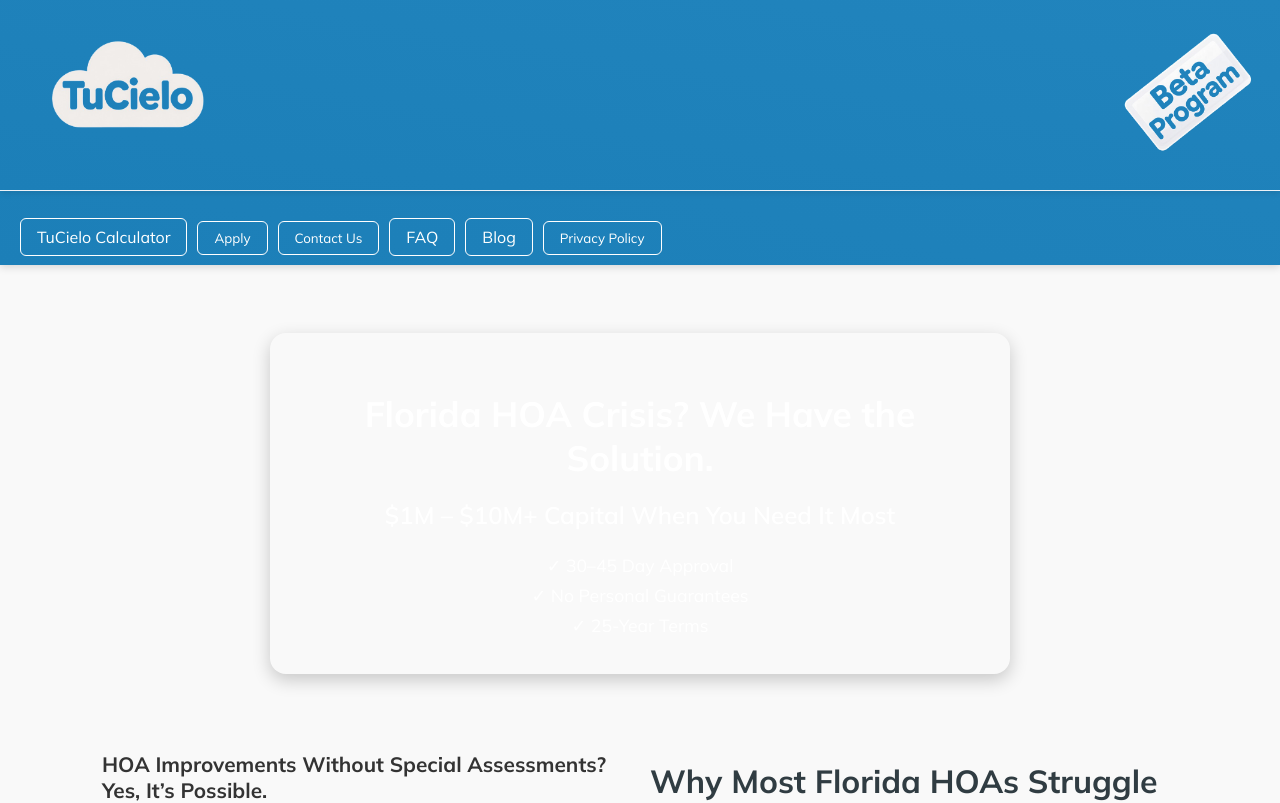
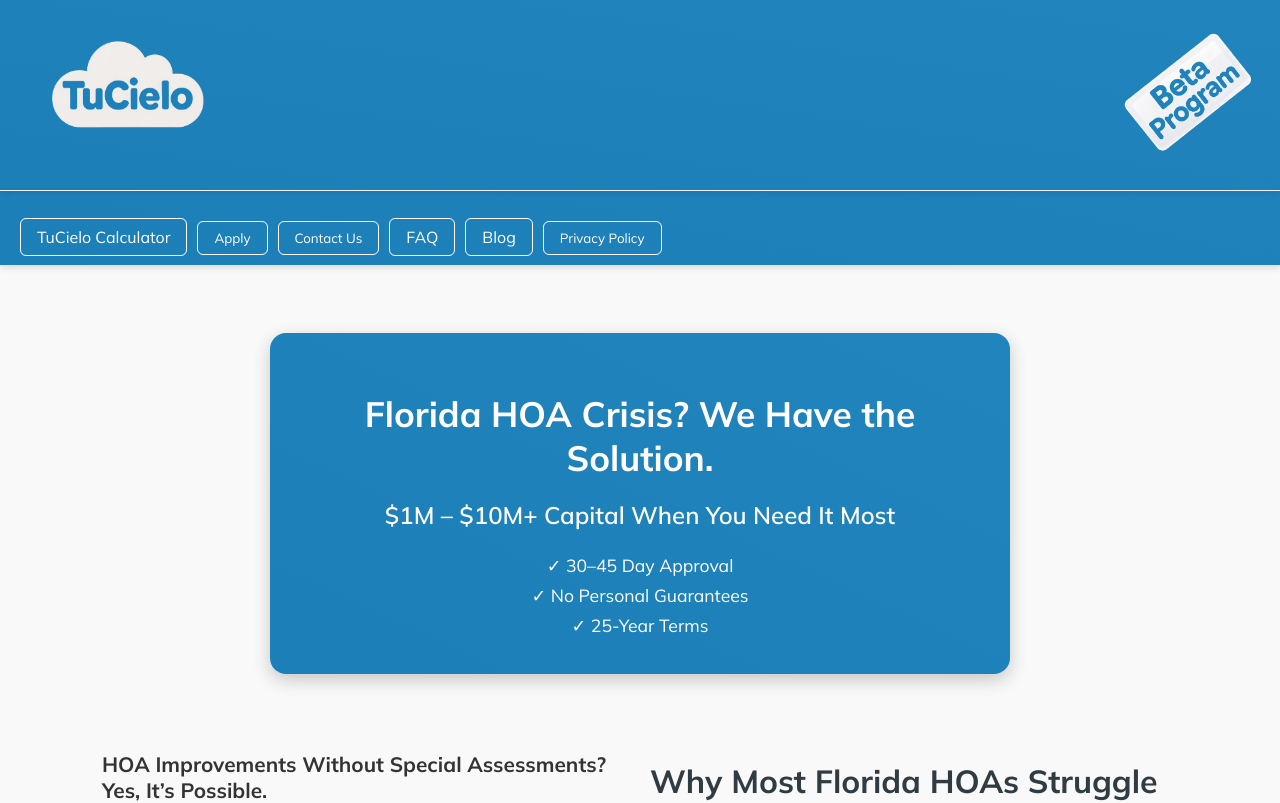
Before and after one commit to MetaCapFin/tu-cielo-site, a React (Create React App) app: page / in a window 1280 px wide. Shown: the top 803 px of the page. Built offline with nearby package versions, Linux system fonts and the light colour scheme.

Commit message:
Update App.css

```diff
--- a/src/App.css
+++ b/src/App.css
@@ -154,7 +154,7 @@
 }
 
 .hero-content {
-  background-color: linear-gradient(to bottom left, #2184BD, #1C7FB8);
+  background: linear-gradient(to bottom left, #2184BD, #1C7FB8);
   color: white;
   border-radius: 16px;
   box-shadow: 0 6px 18px rgba(0, 0, 0, 0.2);
```
